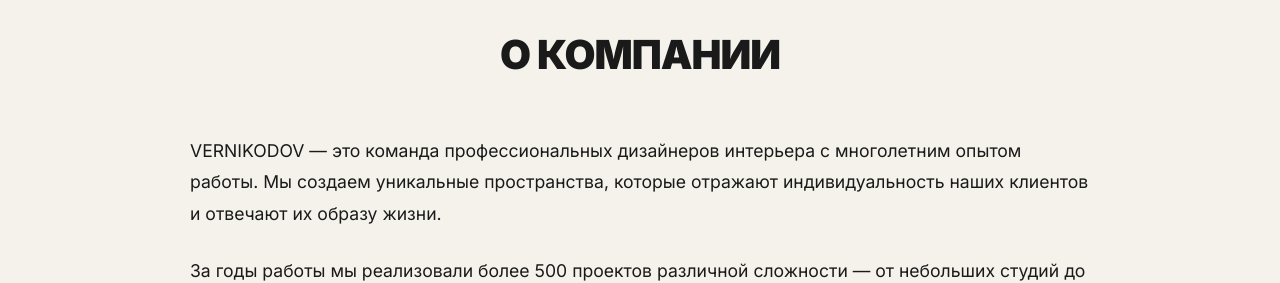
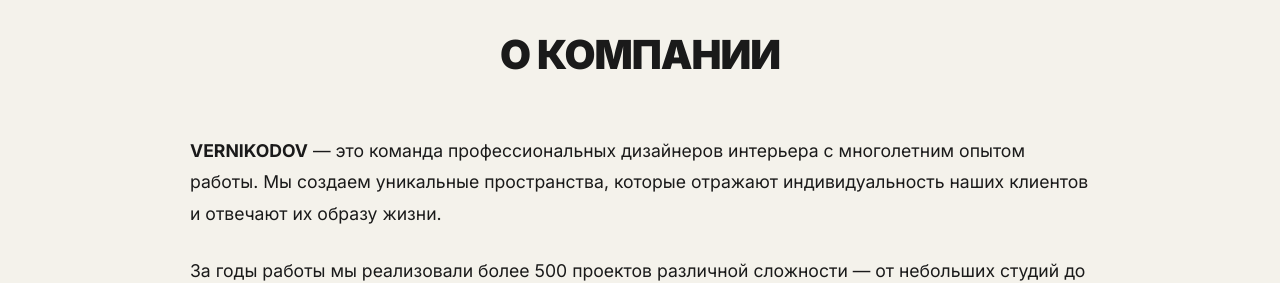
Before and after one commit to Bogdan1802L/Hack2026AprilFront, a React (Vite) app: page / in a window 1280 px wide. Shown: the part 1060-1343 px from the top of the page. Built offline with nearby package versions, Linux system fonts and the light colour scheme.

Commit message:
Верникодов жирным шрифтом

```diff
--- a/src/App.jsx
+++ b/src/App.jsx
@@ -142,7 +142,7 @@
                 <h2 className="section-title">О КОМПАНИИ</h2>
                 <div className="about-content">
                     <p className="about-paragraph">
-                        VERNIKODOV — это команда профессиональных дизайнеров интерьера с многолетним опытом работы.
+                        <strong>VERNIKODOV</strong> — это команда профессиональных дизайнеров интерьера с многолетним опытом работы.
                         Мы создаем уникальные пространства, которые отражают индивидуальность наших клиентов и отвечают их образу жизни.
                     </p>
                     <p className="about-paragraph">
```
